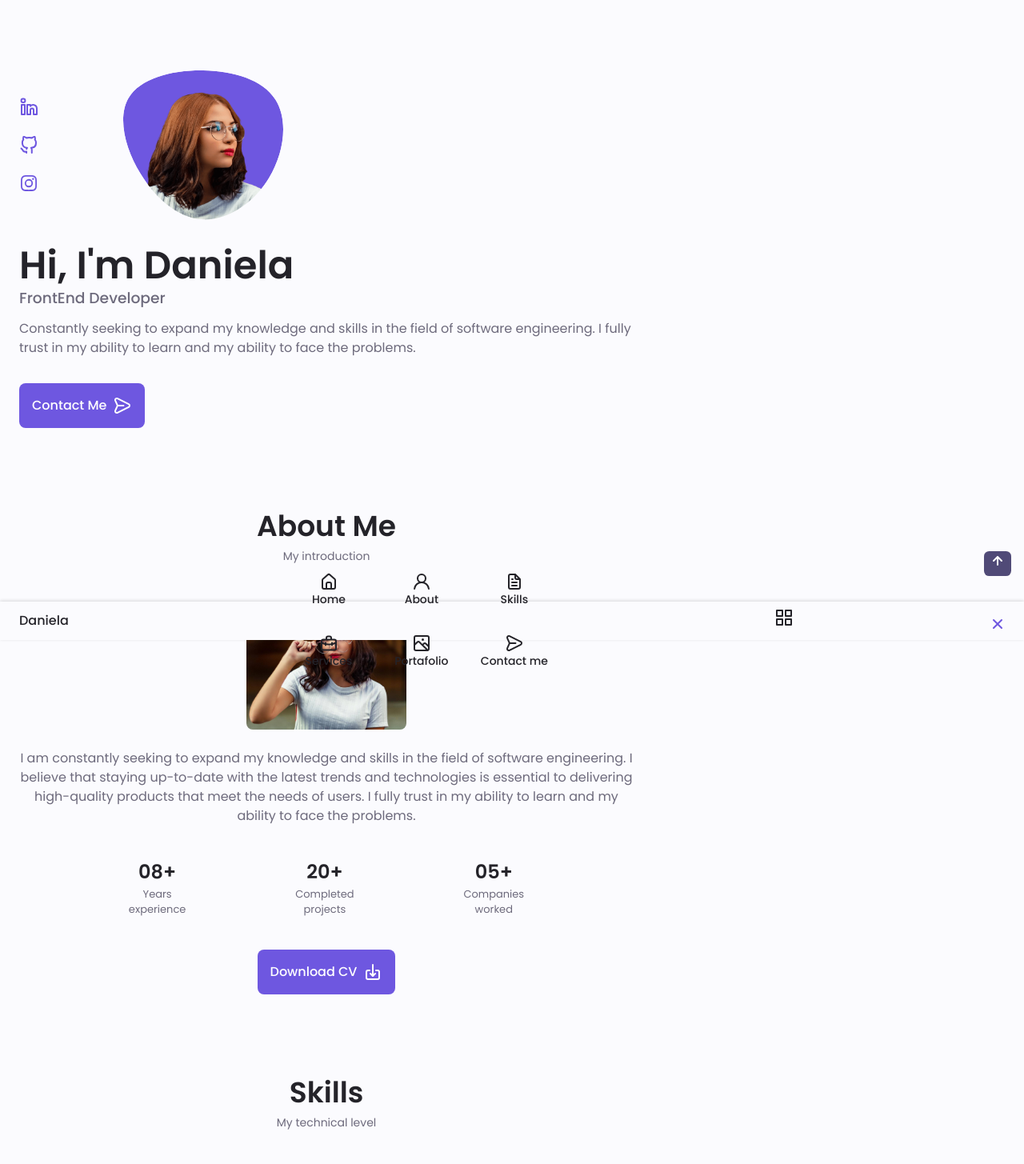
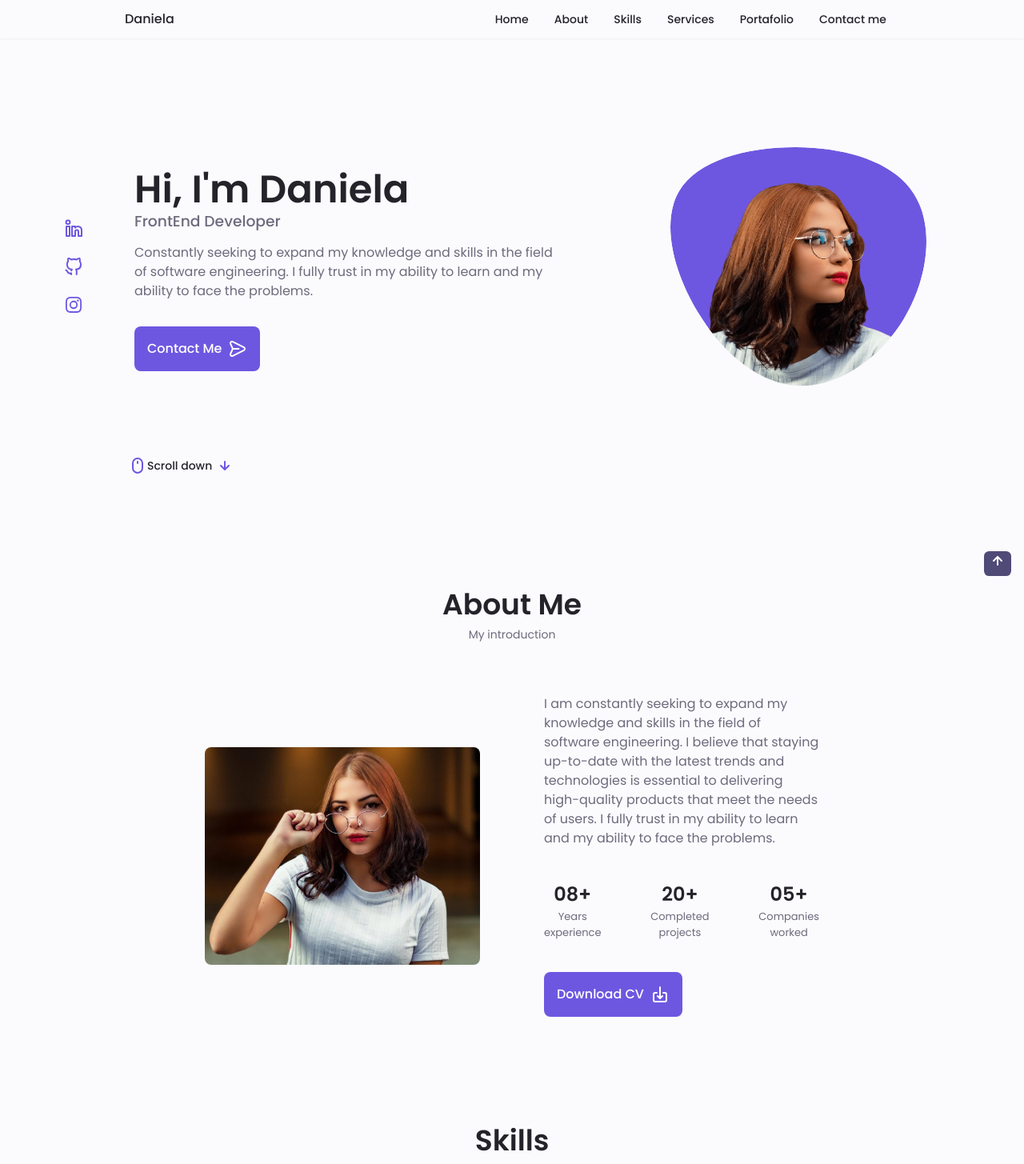
Before and after one commit to DaniBonica001/my-portafolio, a React (Vite) app: page / in a window 1280 px wide. Shown: the top 1455 px of the page at 80% size. Built offline with nearby package versions, Linux system fonts and the light colour scheme.

Commit message:
First version

```diff
--- a/src/Components/Portafolio.jsx
+++ b/src/Components/Portafolio.jsx
@@ -20,7 +20,7 @@ function Portafolio() {
           mousewheel={true}
           keyboard={true}
           modules={[Navigation, Pagination, Mousewheel, Keyboard]}
-          style={{maxWidth:'400px'}}
+          className="portafolio__swiper"
         >
           {/*Portafolio 1 */}
           <SwiperSlide style={{height:'380px', textAlign:"center"}} className="portafolio__content grid swiper-slide">
--- a/src/Components/styles.css
+++ b/src/Components/styles.css
@@ -628,6 +628,10 @@ img {
 
 /*==================== PORTFOLIO ====================*/
 
+.portafolio__swiper{
+  max-width: 400px;
+}
+
 .portafolio__container{
   overflow: initial;
 }
@@ -809,9 +813,275 @@ img {
 
 /*==================== MEDIA QUERIES ====================*/
 /* For small devices */
+@media screen and (max-width:350px){
+  .container{
+    margin-left: var(--mb-1);
+    margin-right: var(--mb-1);
+  }
+
+  .nav__menu{
+    padding: 2rem .25rem 4rem;
+  }
+
+  .nav__list{
+    column-gap: 0;
+  }
+
+  .home__content{
+    grid-template-columns: .25fr 3fr;
+  }
+
+  .home__blob{
+    width: 180px;
+  }
+
+  .skills__title{
+    font-size: var(--normal-font-size);
+  }
+
+  .services__container{
+    grid-template-columns: max-content;
+    justify-content: center;
+  }
+
+  .services__content{
+    padding-right: 3.5rem;
+  }
+
+  .services__modal{
+    padding: 0 .5rem;
+  }
+}
 
 
 /* For medium devices */
+@media screen and (min-width: 568px){
+  .home__content{
+    grid-template-columns: max-content 1fr 1fr;
+  }
+  .home__data{
+    grid-column: initial;
+  }
+  .home__img{
+    order: 1;
+    justify-self: center;
+  }
+  .about__container,
+  .skills__container,
+  .portafolio__container,
+  .contact__container,
+  .footer__container{
+    grid-template-columns: repeat(2,1fr);
+  }
+
+  .portafolio__swiper{
+    max-width: 550px;
+  }
+}
+
+@media screen and (min-width: 768px){
+  .container{
+    margin-left: auto;
+    margin-right: auto;
+  }
+
+  body{
+    margin: 0;
+  }
+
+  .section{
+    padding: 6rem 0 2rem;
+  }
+
+  .section__subtitle{
+    margin-bottom: 4rem;
+  }
+
+  .header{
+    top: 0;
+    bottom: initial;
+  }
+
+  .header,
+  .home__container,
+  .footer__container{
+    padding: 0 1rem;
+  }
+
+  .nav{
+    height: calc(--header-height);
+    column-gap: 1rem;
+  }
+
+  .nav__icon,
+  .nav__close,
+  .nav__toggle{
+    display: none;
+  }
+
+  .nav__list{
+    display: flex;
+    column-gap: 2rem;
+  }
+
+  .nav__menu{
+    margin-left: auto;
+  }
+
+  .home__container{
+    row-gap: 5rem;
+  }
+
+  .home__content{
+    padding-top: 5.5rem;
+    column-gap: 2rem;
+  }
+
+  .home__blob{
+    width: 270px;
+  }
+
+  .home__scroll{
+    display: block;
+  }
+
+  .home__scroll-button{
+    margin-left: 3rem;
+  }
+
+  .about__container{
+    column-gap: 5rem;
+  }
+
+  .about__img{
+    width: 350px;
+  }
+
+  .about__description{
+    text-align: initial;
+  }
+
+  .about__info{
+    justify-content: space-between;
+  }
+
+  .about__buttons{
+    justify-content: initial;
+  }
 
 
+  .skills__container{
+    margin-left: 1.5rem;
+    margin-right: 1.5rem;
+  }
+
+  .services__container{
+    grid-template-columns: repeat(3,218px);
+    justify-content: center;
+  }
+
+  .services__icon{
+    font-size: 2rem;
+  }
+
+  .services__content{
+    padding: 6rem 0 2rem 2.5rem
+  }
+
+  .services__modal-content{
+    width: 450px;
+  }
+
+  .portafolio__img{
+    width: 320px;
+  }
+
+  .portafolio__content{
+    align-items: center;
+  }
+
+  .portafolio__swiper{
+    max-width: 750px;
+  }
+
+  .contact__container{
+    margin-left: 1.5rem;
+    margin-right: 1.5rem;
+  }
+  .footer__container{
+    grid-template-columns: repeat(3,1fr);
+  }
+
+  .footer__bg{
+    padding: 3rem 0 3.5rem;
+  }
+
+  .footer__links{
+    flex-direction: row;
+    column-gap: 2rem;
+  }
+
+  .footer__Socials{
+    justify-self: flex-end;
+  }
+
+  .footer__copy{
+    margin-top: 4.5rem;
+  }
+
+}
+
 /* For large devices */
+@media screen and (min-width: 1024px){
+
+
+  .container{
+    margin-left: auto;
+    margin-right: auto;
+  }
+  .header{
+    top: 0;
+    bottom: initial;
+  }
+
+  .header,
+  .main,
+  .footer__container{
+    padding: 0;
+  }
+
+  .home__container{
+    max-width: fit-content;
+    margin-left: 6rem;
+  }
+
+  .home__blob{
+    width: 320px;
+  }
+
+  .home__social{
+    transform: translateX(-2rem);
+  }
+
+  .services__container{
+    grid-template-columns: repeat(3,238px);
+  }
+
+  .portafolio__container{
+    column-gap: 5rem;
+  }
+
+  .portafolio__swiper{
+    max-width: 1000px;
+  }
+
+  .contact__form{
+    width: 460px;
+  }
+
+  .contact__input{
+    grid-template-columns: repeat(2,1fr);
+  }
+
+
+}
```
